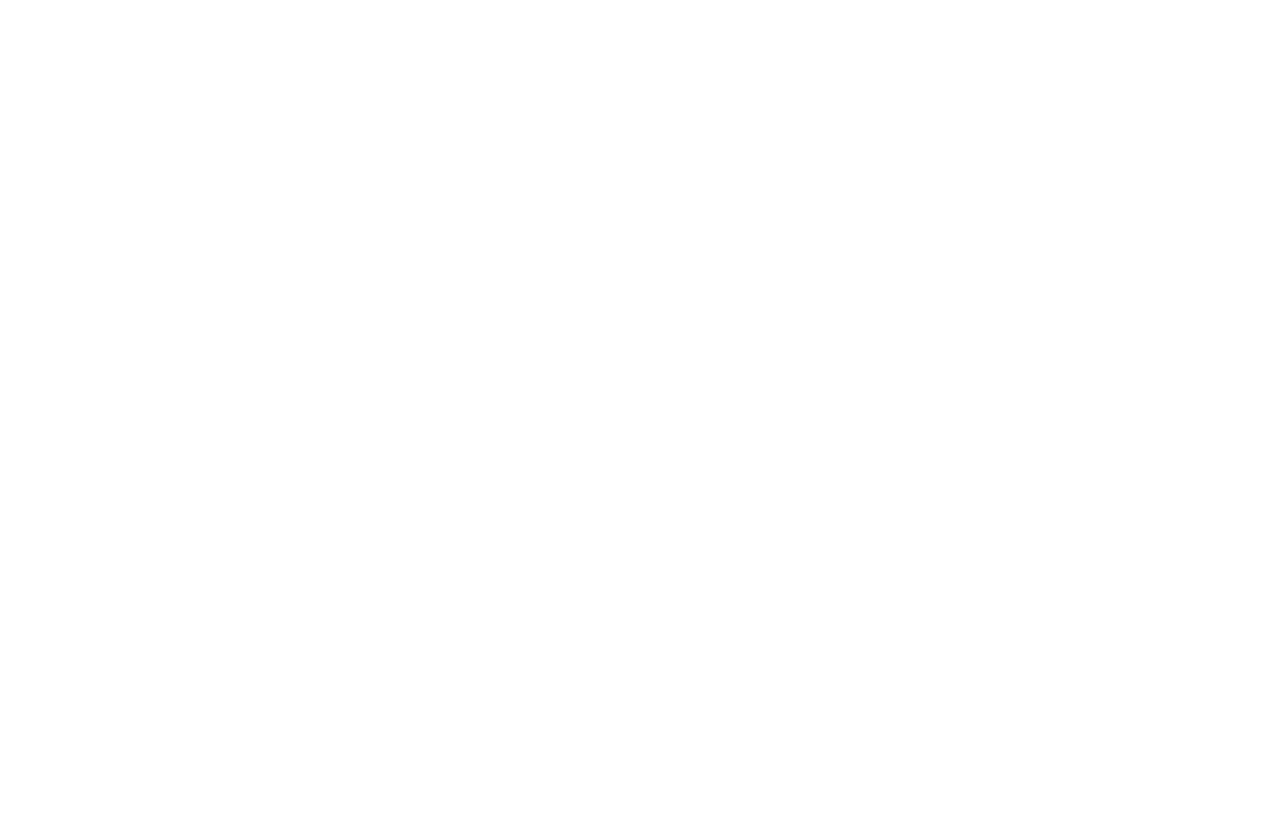
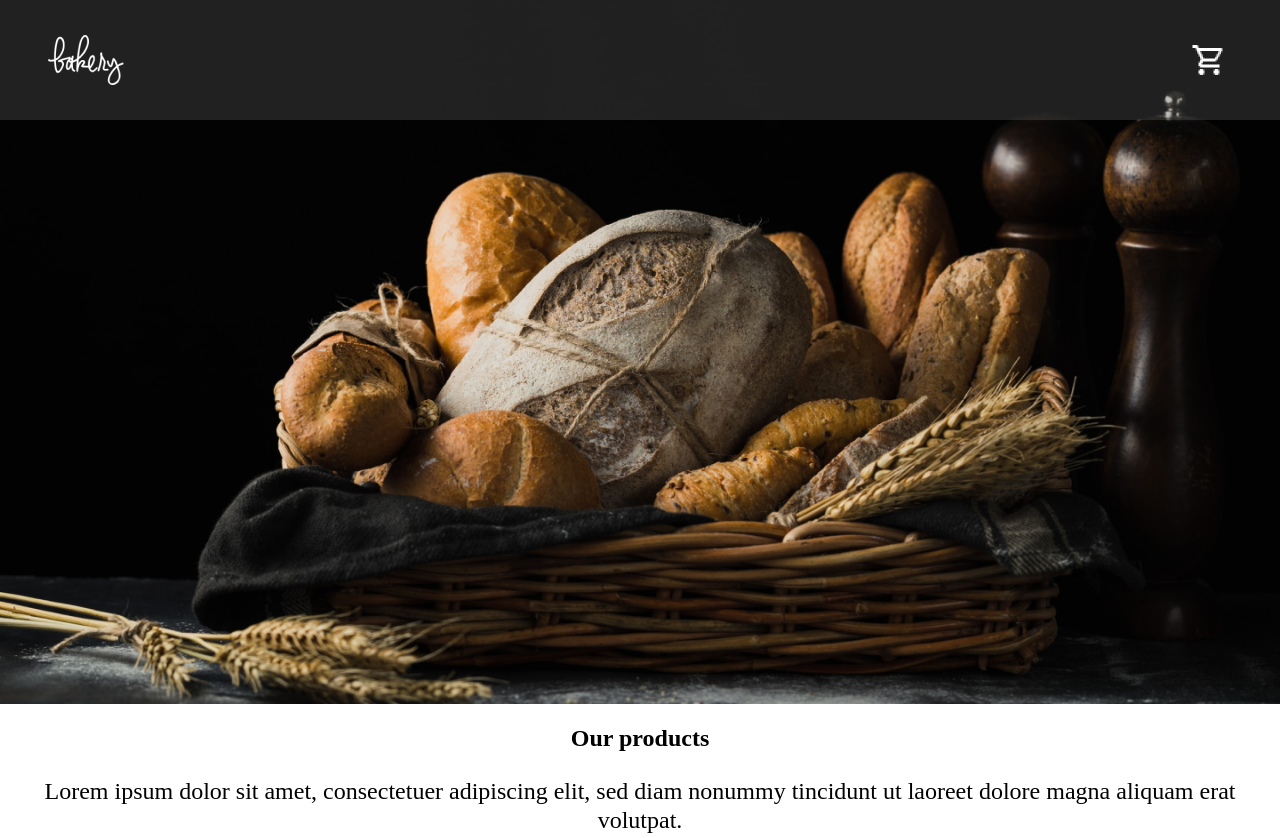
Before and after one commit to ryanp2dev/loja-v5, a plain HTML site: page src/index.html in a window 1280 px wide. Shown: the top 838 px of the page. Before the commit the page ends 800 px from the top, so only its background shows below. Drawn offline with Linux system fonts and the light colour scheme.

Commit message:
criação do layout

```diff
--- /dev/null
+++ b/src/css/style.css
@@ -0,0 +1,5 @@
+body {
+    margin: 0;
+    padding: 0;
+    box-sizing: border-box;
+}
--- a/src/index.html
+++ b/src/index.html
@@ -5,8 +5,10 @@
     <meta http-equiv="X-UA-Compatible" content="IE=edge">
     <meta name="viewport" content="width=device-width, initial-scale=1.0">
     <title>V5 E-shop vanilla</title>
+    <link rel="stylesheet" href="./css/style.css">
 </head>
 <body>
+    <div id="app">  </div>
     <script src="./js/js.js"></script>
     <script src="./js/helpers.js"></script>
     <script src="./js/state.js"></script>
--- a/src/js/controllers.js
+++ b/src/js/controllers.js
@@ -1 +1,111 @@
-App.controllers = {}
+App.controllers = {
+    createHeader(){
+        const els = App.elements
+        // criar e rederizar o header
+        const header = els.header
+        header.container.style.backgroundColor ="rgba(102, 102, 102, 0.3)"
+        header.container.style.display="flex"
+        header.container.style.justifyContent="space-between"
+        header.container.style.alignItems="center"
+
+        header.container.style.position="fixed"
+        header.container.style.top="0"
+        header.container.style.width="100%"
+
+        header.logo.src="./assets/logo.png"
+        header.logo.style.margin="35px 0 35px 48px "
+
+
+        header.cartIcon.src="./assets/carrinho.png"
+        header.cartIcon.style.width ="36px"
+        header.cartIcon.style.height ="36px"
+        header.cartIcon.style.margin="42px 53px 42px 0 "
+        header.cartIcon.style.cursor="pointer"
+        header.cartIcon.onclick= ()=> {
+            console.log("click card")
+        }
+
+        els.header.container.appendChild(header.logo)
+        els.header.container.appendChild(header.cartIcon)
+
+        els.root.appendChild(header.container)
+    },
+    createMain(){
+        const els = App.elements
+        //criar e rederizar o main
+        const main = els.main
+        main.container.style.flexGrow ="1"
+
+        main.bg.src="./assets/back.png"
+        main.bg.style.width="100%"
+
+
+
+
+        main.h1.innerHTML="Our products"
+        main.h1.style.fontSize= "24px"
+        main.h1.style.fontWeight= "700"
+        main.h1.style.lineHeight ="29px"
+        main.h1.style.letterSpacing= "0em"
+        main.h1.style.textAlign="center"
+        main.h1.style.fontStyle="normal"
+        main.h1.style.color= "#000"
+
+
+        main.des.innerHTML="Lorem ipsum dolor sit amet, consectetuer adipiscing elit, sed diam nonummy tincidunt ut laoreet dolore magna aliquam erat volutpat."
+
+          main.des.style.fontStyle="normal"
+          main.des.style.fontWeight="400"
+          main.des.style.fontSize="24px"
+          main.des.style.lineHeight="29px"
+          main.des.style.textAlign="center"
+          main.des.style.color="#000"
+
+
+
+
+
+        main.container.appendChild(main.bg)
+        main.container.appendChild(main.h1)
+        main.container.appendChild(main.des)
+        els.root.appendChild(main.container)
+
+
+
+    },
+    createFooter(){
+        const els = App.elements
+
+        //criar e rederizar o footer
+        const footer = els.footer
+
+        footer.container.style.display="flex"
+        footer.container.style.justifyContent="center"
+        footer.container.style.alignItems="center"
+        footer.container.style.padding="100px"
+
+
+        footer.logo.src="./assets/logo.png"
+        footer.container.style.backgroundColor ="#000"
+
+
+
+        els.footer.container.appendChild(footer.logo)
+        els.root.appendChild(footer.container)
+    },
+    createLayout(){
+
+        const els = App.elements
+
+        els.root.style.height="100vh"
+        els.root.style.width="100vw"
+
+        els.root.style.display="flex"
+        els.root.style.flexDirection ="column"
+
+       this.createHeader()
+       this.createMain()
+       this.createFooter()
+
+    }
+}
--- a/src/js/elements.js
+++ b/src/js/elements.js
@@ -1 +1,19 @@
-App.elements = {}
+App.elements = {
+    root: document.getElementById("app"),
+    header:{
+        container:document.createElement("div"),
+        logo: document.createElement("img"),
+        cartIcon: document.createElement("img"),
+
+    },
+    main:{
+        container:document.createElement("div"),
+        bg: document.createElement("img"),
+        h1: document.createElement("h1"),
+        des: document.createElement("p")
+    },
+    footer:{
+        container:document.createElement("div"),
+        logo: document.createElement("img"),
+    },
+}
--- a/src/js/js.js
+++ b/src/js/js.js
@@ -1,6 +1,7 @@
 const App = {
     init(){
         console.log("start")
+        this.controllers.createLayout()
         console.log("end")
     }
 }
```
Also changed, not shown: src/assets/back.png (added), src/assets/carrinho.png (added), src/assets/logo.png (added), 1 other file.
